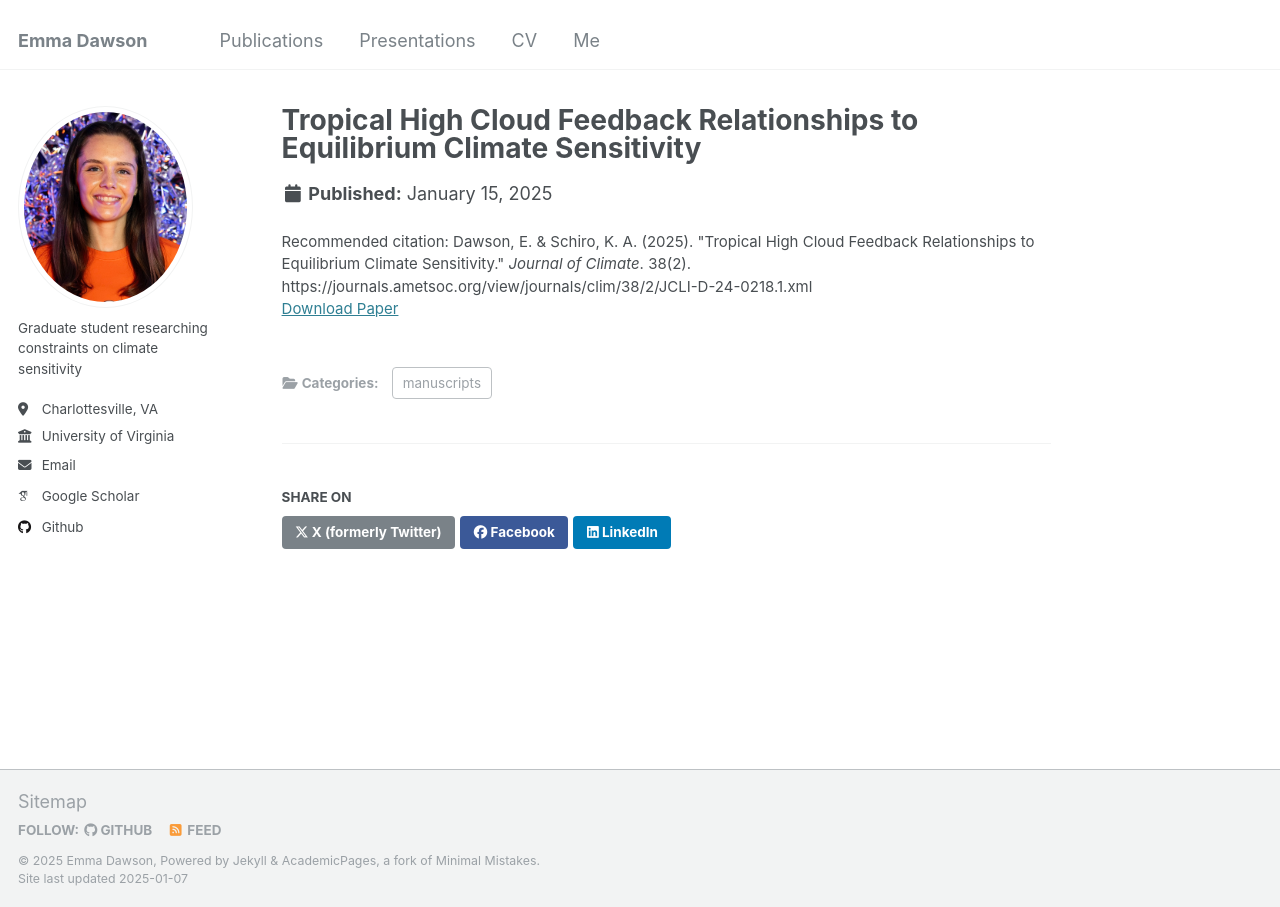
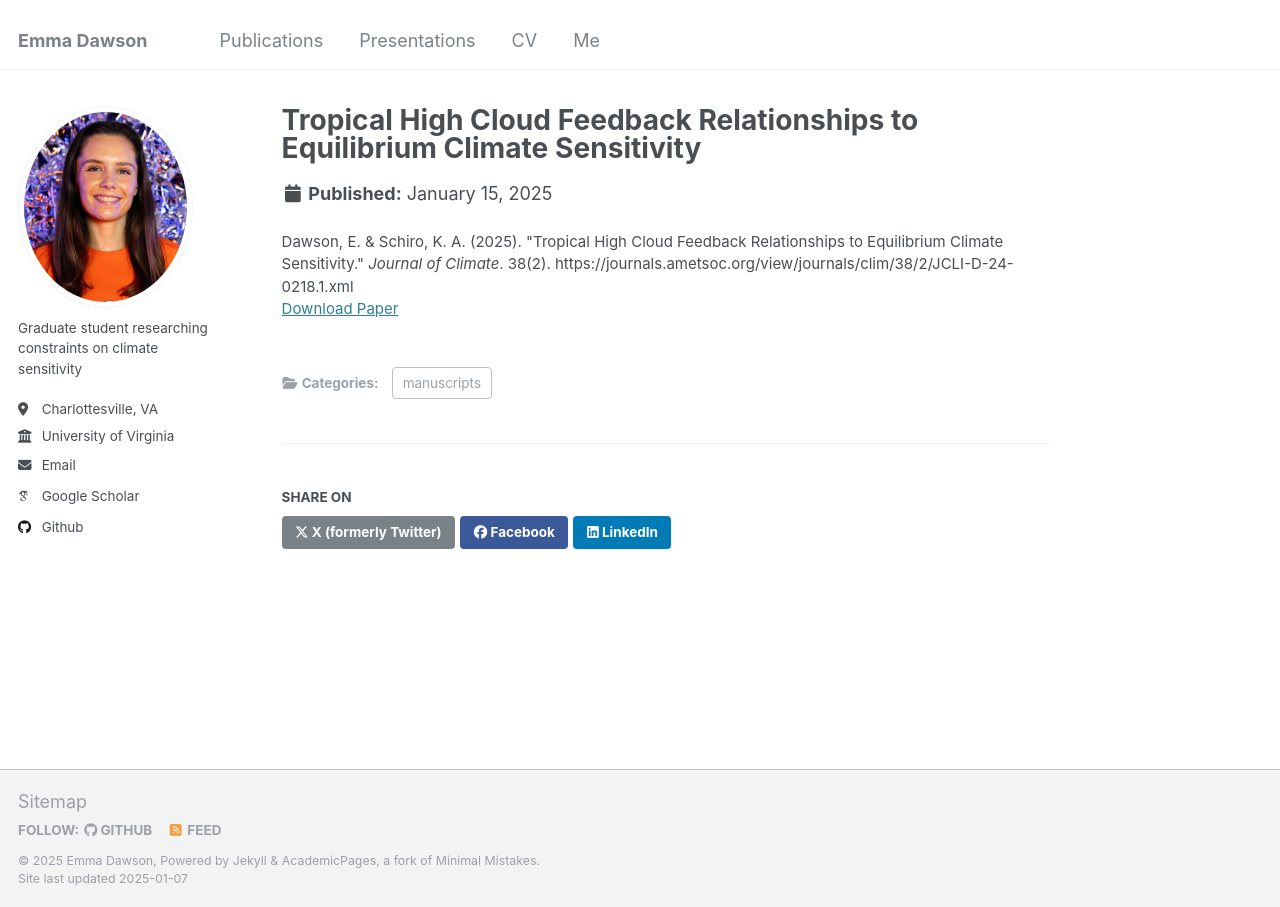
Before and after one commit to Emma-Dawson/Emma-Dawson.github.io, a Jekyll site: the page built from _publications/2009-10-01-paper-title-number-1.md, in a window 1280 px wide. Built offline with Jekyll 4.4.1, drawn with Linux system fonts in a browser that asks for light colours; some web fonts are replaced.

Commit message:
Update single.html

```diff
--- a/_layouts/single.html
+++ b/_layouts/single.html
@@ -48,11 +48,11 @@ layout: default
         {{ content }}
 
         {% if page.citation and page.paperurl and page.slidesurl %}
-          <p style="font-size: smaller">Recommended citation: {{ page.citation }}<br /><a href="{{ page.paperurl }}">Download Paper</a> | <a href="{{ page.slidesurl }}">Download Slides</a></p>
+          <p style="font-size: smaller"> {{ page.citation }}<br /><a href="{{ page.paperurl }}">Download Paper</a> | <a href="{{ page.slidesurl }}">Download Slides</a></p>
         {% elsif page.citation and page.paperurl %}
-          <p style="font-size: smaller">Recommended citation: {{ page.citation }}<br /><a href="{{ page.paperurl }}">Download Paper</a></p>
+          <p style="font-size: smaller"> {{ page.citation }}<br /><a href="{{ page.paperurl }}">Download Paper</a></p>
         {% elsif page.citation and page.slidesurl %}
-          <p style="font-size: smaller">Recommended citation: {{ page.citation }}<br /><a href="{{ page.slidesurl }}">Download Slides</a></p>
+          <p style="font-size: smaller"> {{ page.citation }}<br /><a href="{{ page.slidesurl }}">Download Slides</a></p>
         {% elsif page.citation %}
           <p style="font-size: smaller">Recommended citation: {{ page.citation }}</p>
         {% elsif page.slidesurl %}
```
